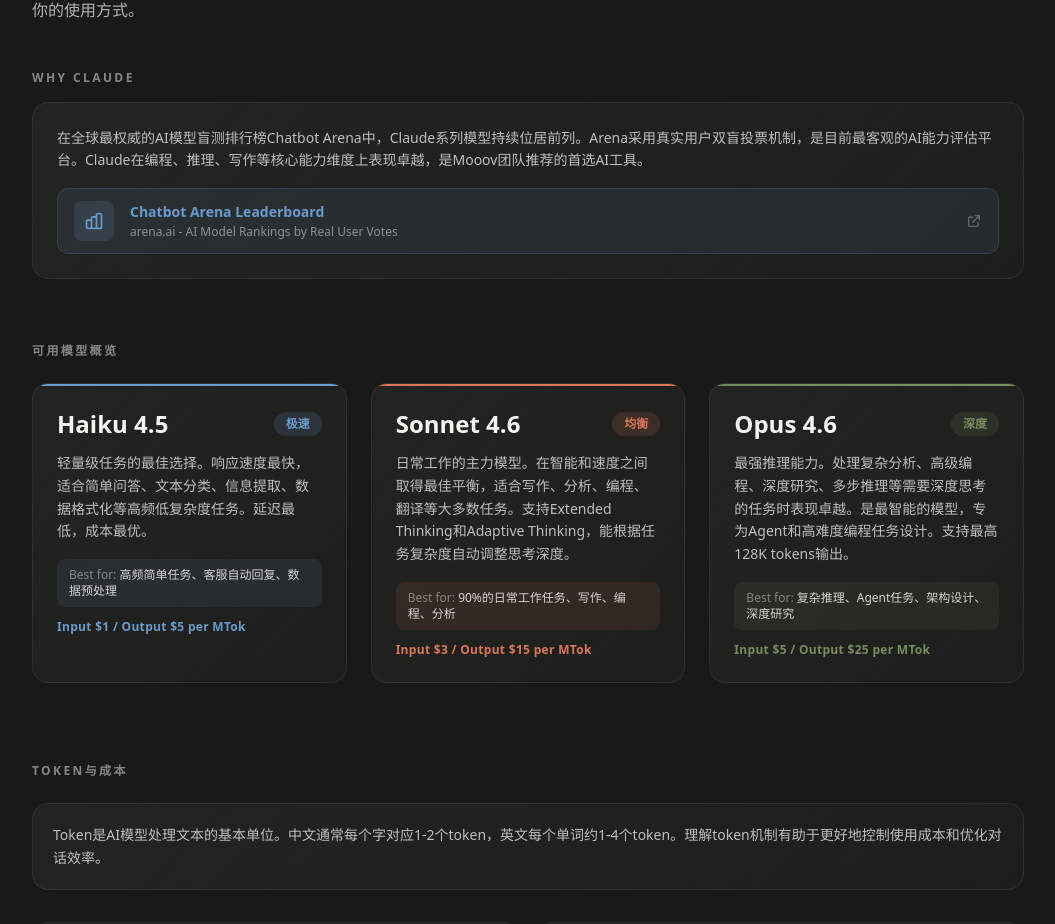
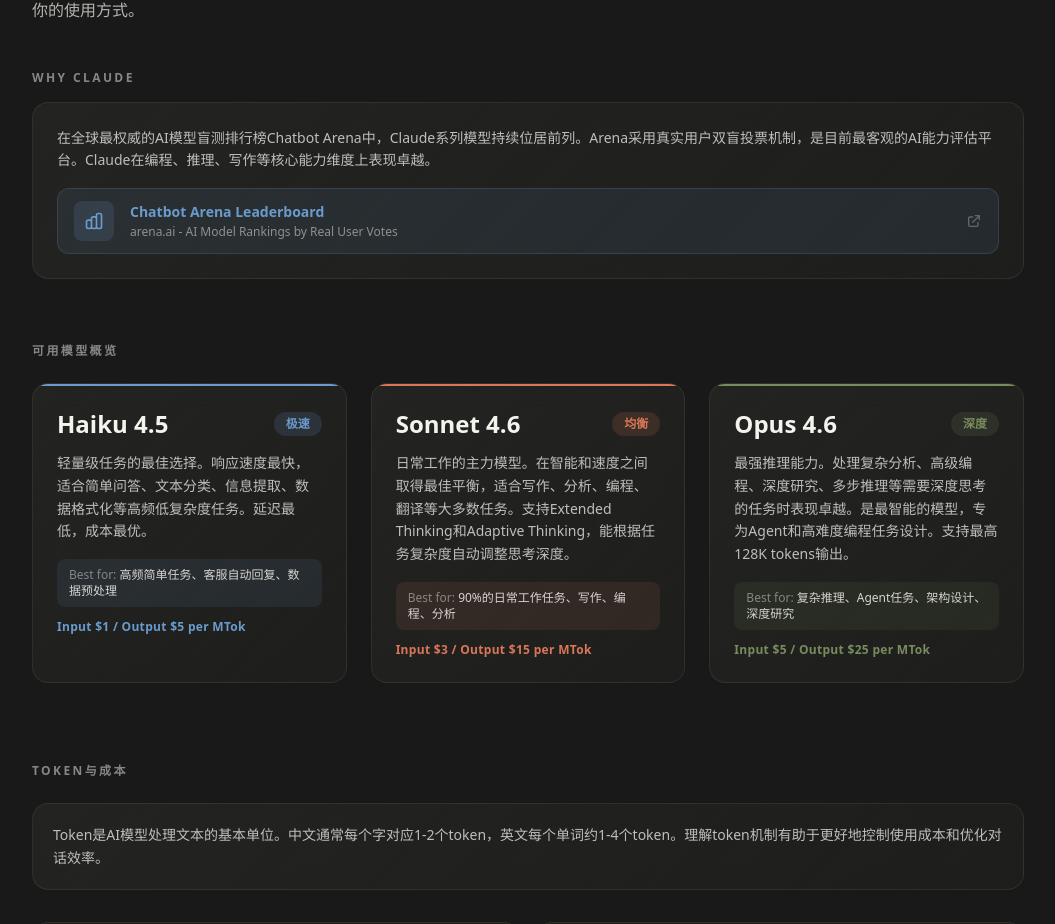
Before and after one commit to weihaog1/Mooov-claude-tutorial, a Next.js app: page / in a window 1280 px wide. Shown: the part 2254-3178 px from the top of the page, without its empty margins (112-1167 px from the left). Built offline with nearby package versions, Linux system fonts and the light colour scheme; a web font is replaced by a local one.

Commit message:
feat: Remove Mooov recommendation line from intro section.

```diff
--- a/src/components/IntroSection.tsx
+++ b/src/components/IntroSection.tsx
@@ -153,7 +153,7 @@
               className="text-sm leading-relaxed"
               style={{ color: "rgba(244,243,238,0.75)" }}
             >
-              在全球最权威的AI模型盲测排行榜Chatbot Arena中，Claude系列模型持续位居前列。Arena采用真实用户双盲投票机制，是目前最客观的AI能力评估平台。Claude在编程、推理、写作等核心能力维度上表现卓越，是Mooov团队推荐的首选AI工具。
+              在全球最权威的AI模型盲测排行榜Chatbot Arena中，Claude系列模型持续位居前列。Arena采用真实用户双盲投票机制，是目前最客观的AI能力评估平台。Claude在编程、推理、写作等核心能力维度上表现卓越。
             </p>
 
             <a
```
